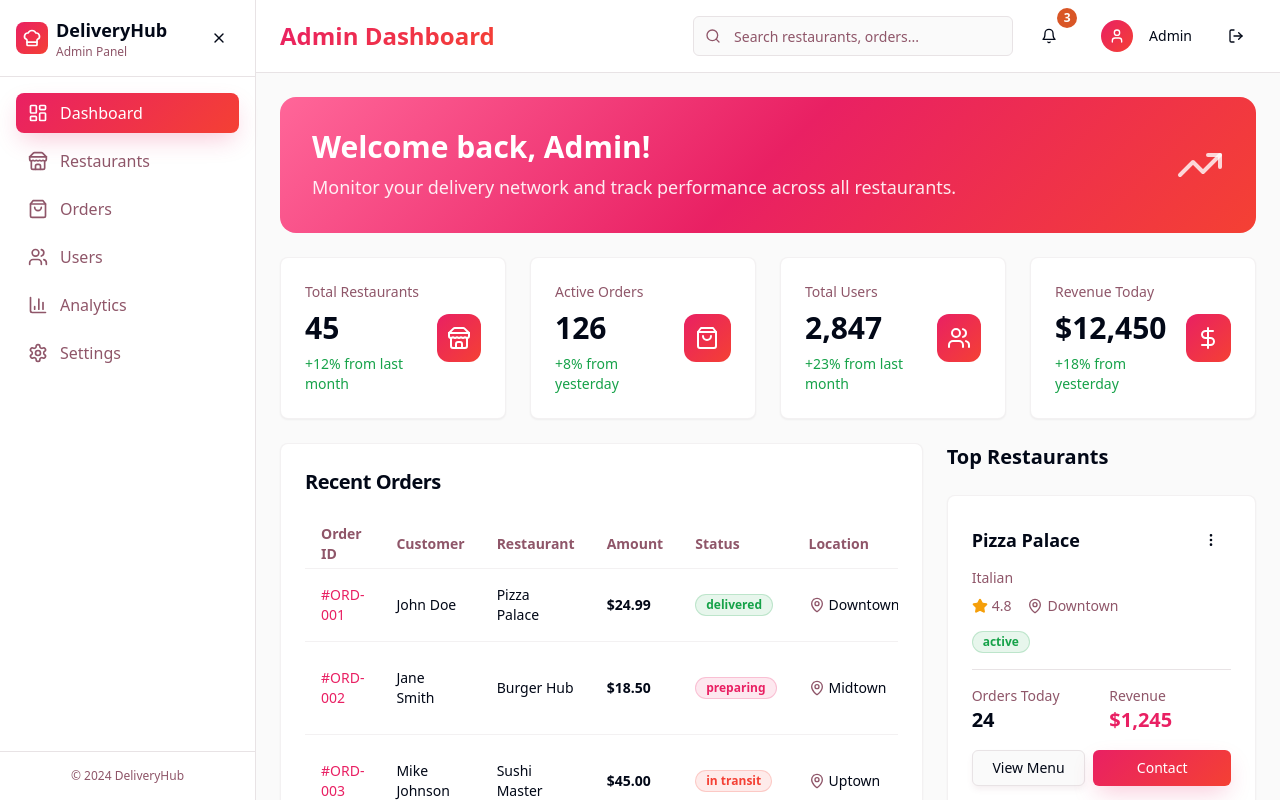
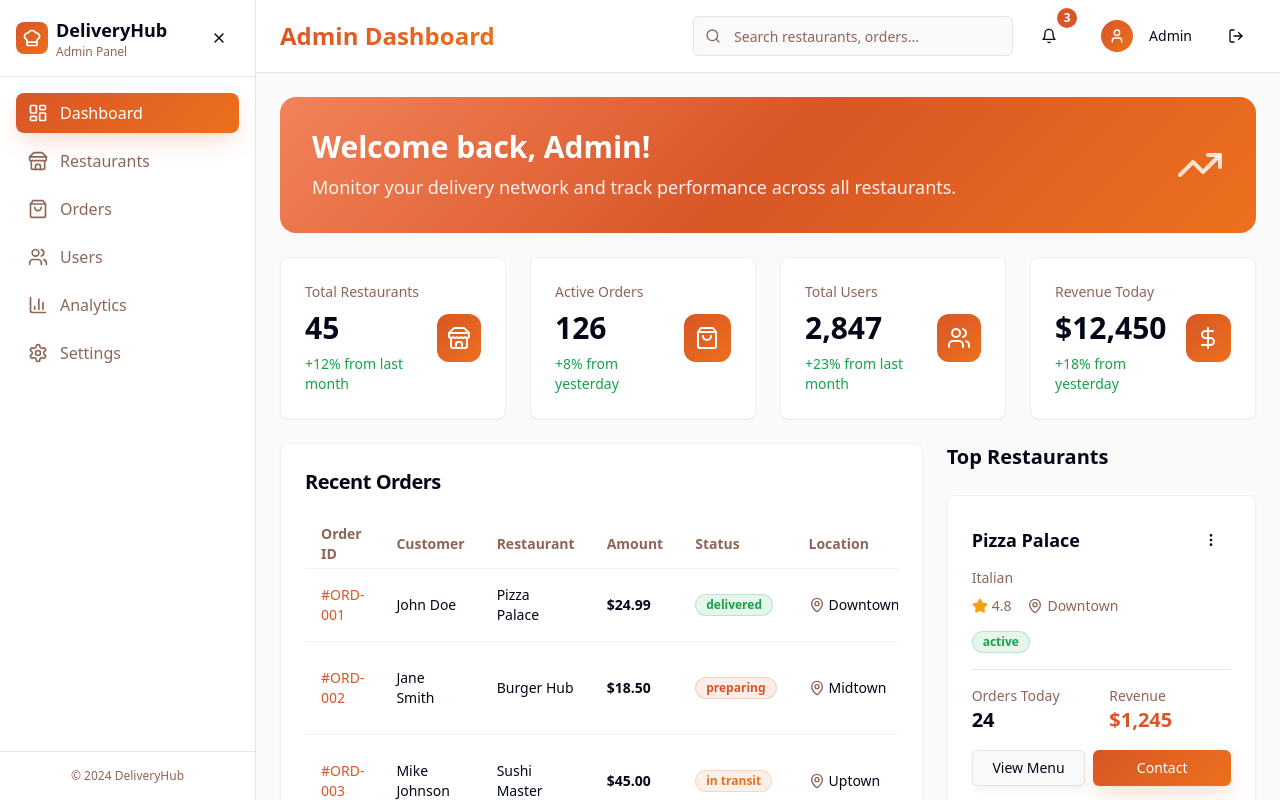
Before and after one commit to jayShah1407/hotel-hop-hub, a React (Vite) app: page / in a window 1280 px wide. Shown: the top 800 px of the page. Built offline with nearby package versions, Linux system fonts and the light colour scheme.

Commit message:
Refactor: Update color scheme
Update the application's color scheme to a terracotta and white combination.

```diff
--- a/src/index.css
+++ b/src/index.css
@@ -17,19 +17,19 @@ All colors MUST be HSL. Inspired by vibrant food delivery apps.
     --popover: 0 0% 100%;
     --popover-foreground: 222.2 84% 4.9%;
 
-    /* Pink-to-red gradient theme from reference app */
-    --primary: 340 82% 52%;
+    /* Terracotta & White theme */
+    --primary: 16 70% 50%;
     --primary-foreground: 0 0% 100%;
-    --primary-light: 340 100% 70%;
-    --primary-dark: 4 90% 58%;
+    --primary-light: 16 85% 65%;
+    --primary-dark: 12 75% 40%;
 
-    --secondary: 340 15% 95%;
-    --secondary-foreground: 340 82% 52%;
+    --secondary: 16 20% 96%;
+    --secondary-foreground: 16 70% 50%;
 
-    --muted: 340 10% 96%;
-    --muted-foreground: 340 25% 45%;
+    --muted: 16 15% 96%;
+    --muted-foreground: 16 25% 45%;
 
-    --accent: 4 90% 58%;
+    --accent: 24 85% 52%;
     --accent-foreground: 0 0% 100%;
 
     --destructive: 16 70% 50%;
@@ -41,9 +41,9 @@ All colors MUST be HSL. Inspired by vibrant food delivery apps.
     --warning: 38 92% 50%;
     --warning-foreground: 0 0% 100%;
 
-    --border: 340 10% 90%;
-    --input: 340 10% 95%;
-    --ring: 340 82% 52%;
+    --border: 16 15% 90%;
+    --input: 16 15% 95%;
+    --ring: 16 70% 50%;
 
     /* Gradients */
     --gradient-primary: linear-gradient(135deg, hsl(var(--primary)) 0%, hsl(var(--accent)) 100%);
@@ -87,7 +87,7 @@ All colors MUST be HSL. Inspired by vibrant food delivery apps.
     --popover: 222.2 84% 4.9%;
     --popover-foreground: 210 40% 98%;
 
-    --primary: 210 40% 98%;
+    --primary: 16 70% 60%;
     --primary-foreground: 222.2 47.4% 11.2%;
 
     --secondary: 217.2 32.6% 17.5%;
@@ -96,15 +96,15 @@ All colors MUST be HSL. Inspired by vibrant food delivery apps.
     --muted: 217.2 32.6% 17.5%;
     --muted-foreground: 215 20.2% 65.1%;
 
-    --accent: 217.2 32.6% 17.5%;
-    --accent-foreground: 210 40% 98%;
+    --accent: 24 85% 55%;
+    --accent-foreground: 0 0% 100%;
 
     --destructive: 16 60% 40%;
     --destructive-foreground: 210 40% 98%;
 
     --border: 217.2 32.6% 17.5%;
     --input: 217.2 32.6% 17.5%;
-    --ring: 212.7 26.8% 83.9%;
+    --ring: 16 70% 50%;
     --sidebar-background: 240 5.9% 10%;
     --sidebar-foreground: 240 4.8% 95.9%;
     --sidebar-primary: 224.3 76.3% 48%;
```
